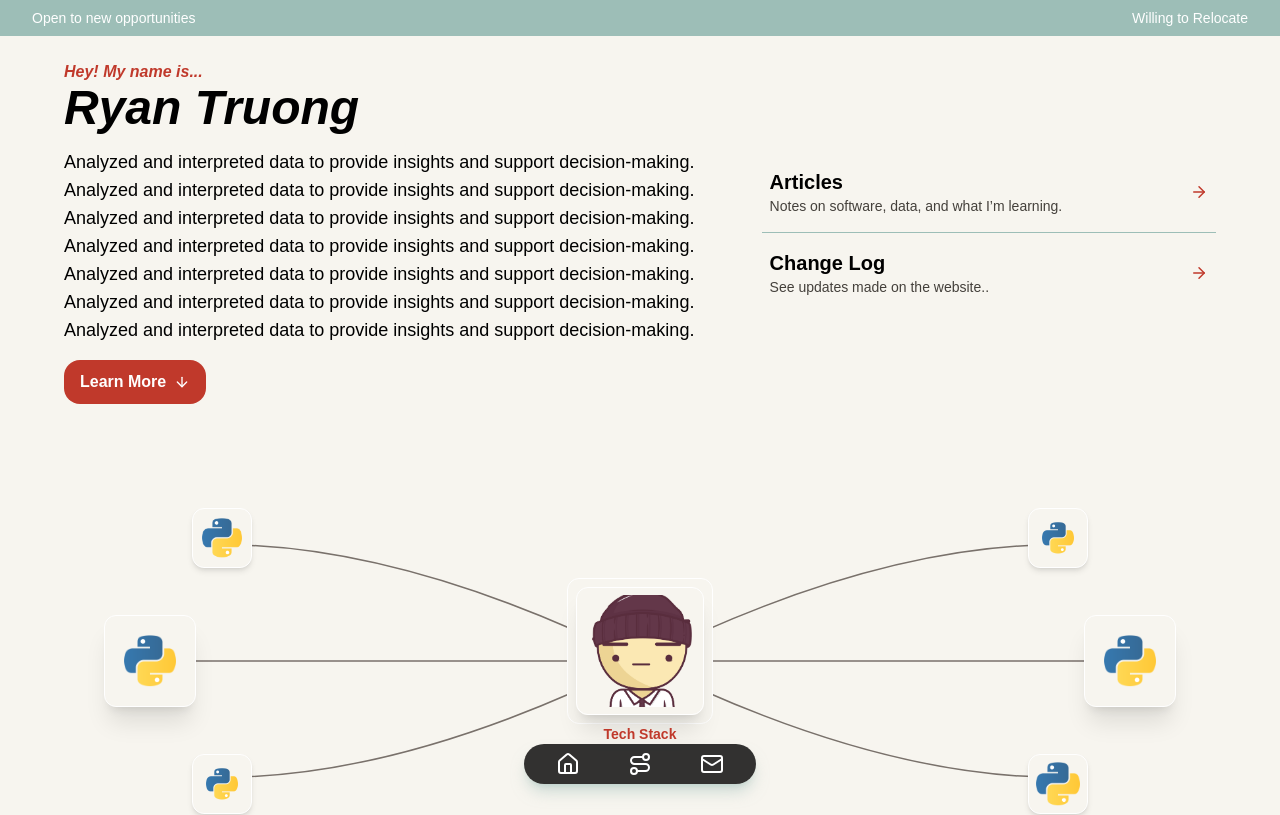
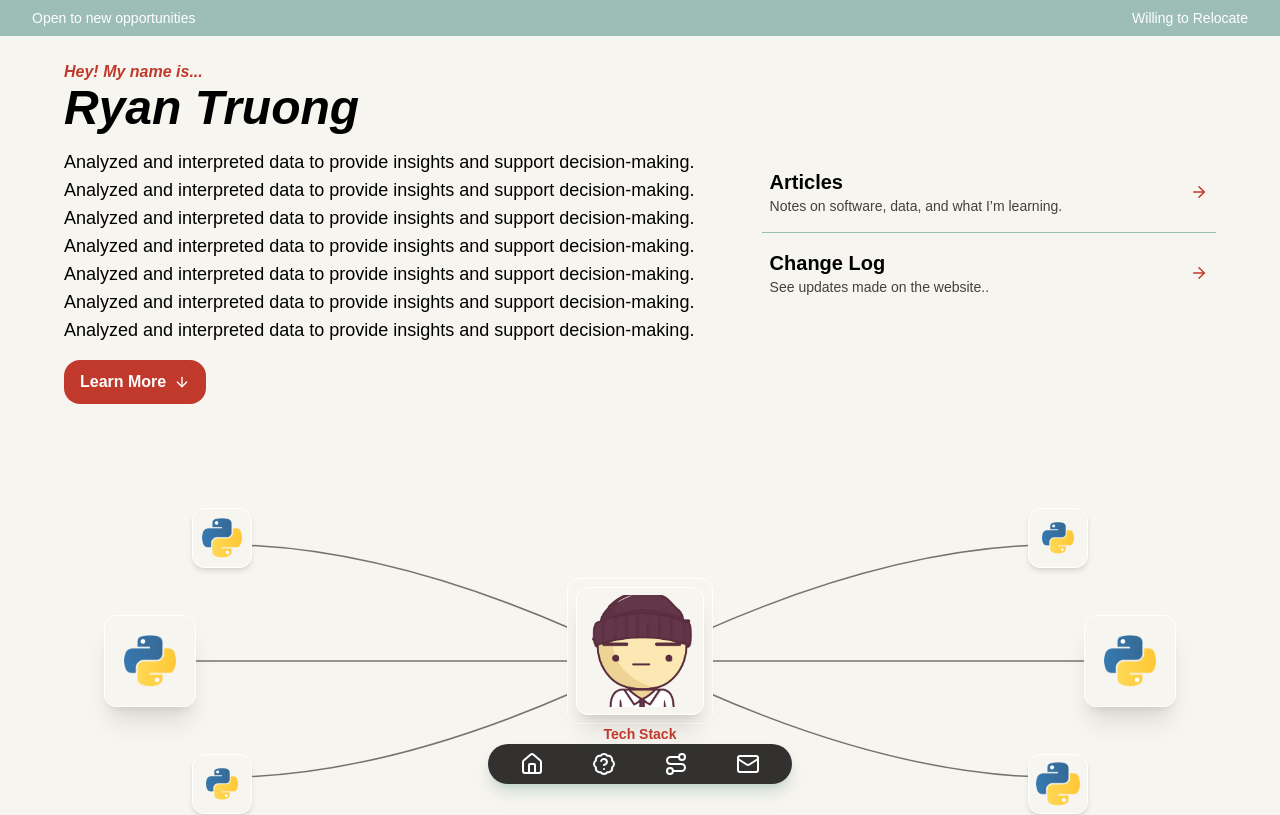
Before and after one commit to ryanctruong/personal-website, a React (Vite) app in the folder client/: page / in a window 1280 px wide. Shown: the top 815 px of the page. Built offline with nearby package versions, Linux system fonts and the light colour scheme; no server answers.

Commit message:
add question to navbar

```diff
--- a/client/src/components/Navbar/Navbar.tsx
+++ b/client/src/components/Navbar/Navbar.tsx
@@ -1,5 +1,5 @@
 import { useEffect, useState } from 'react'
-import { House, Route, Mail } from 'lucide-react'
+import { House, BadgeQuestionMark, Route, Mail } from 'lucide-react'
 
 const Navbar = () => {
     const [isScrolling, setIsScrolling] = useState(false)
@@ -33,6 +33,9 @@ const Navbar = () => {
                 <a href="#" className="flex items-center gap-2 cursor-pointer">
                     <House size={24} />
                 </a>
+                <a href="#questions" className="flex items-center gap-2 cursor-pointer">
+                    <BadgeQuestionMark size={24} />
+                </a>
                 <a href="#timeline" className="flex items-center gap-2">
                     <Route size={24} />
                 </a>
```
